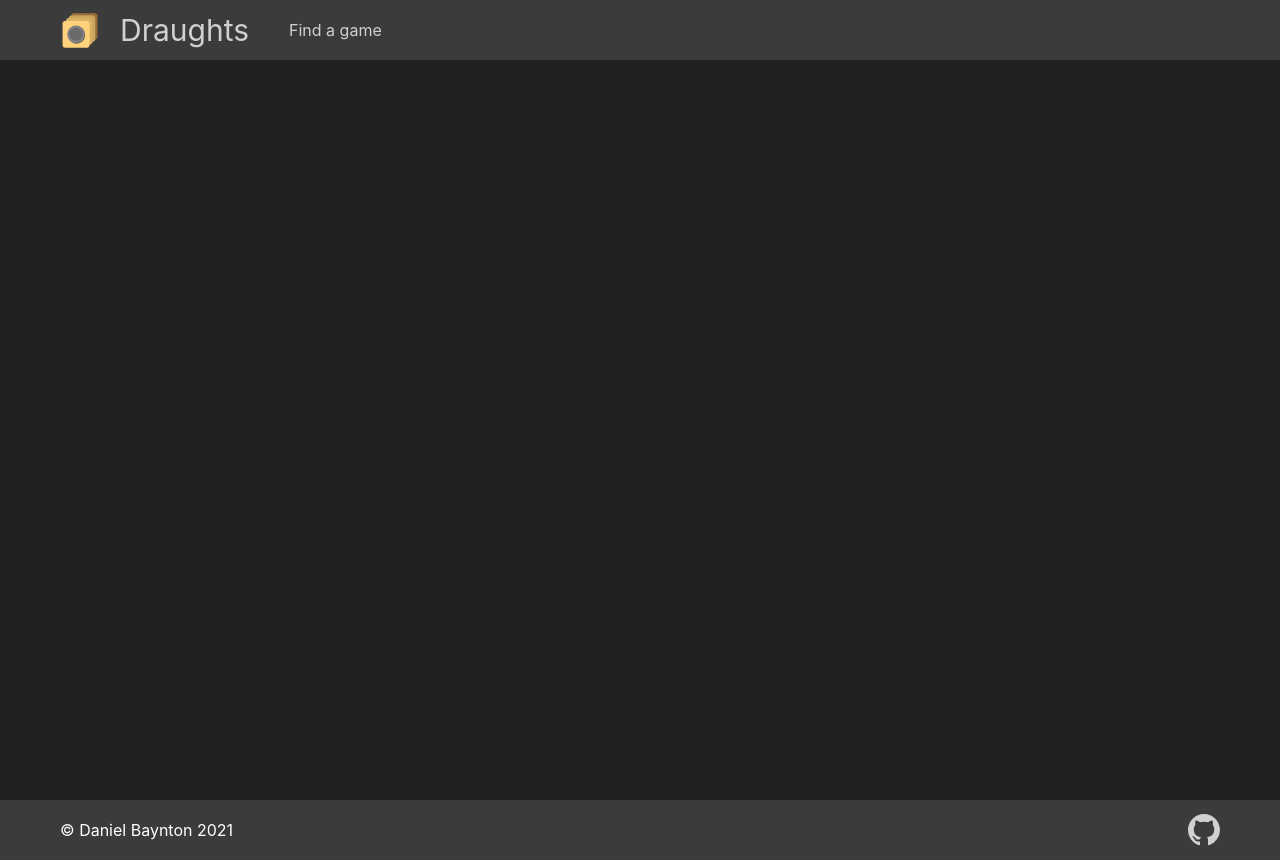
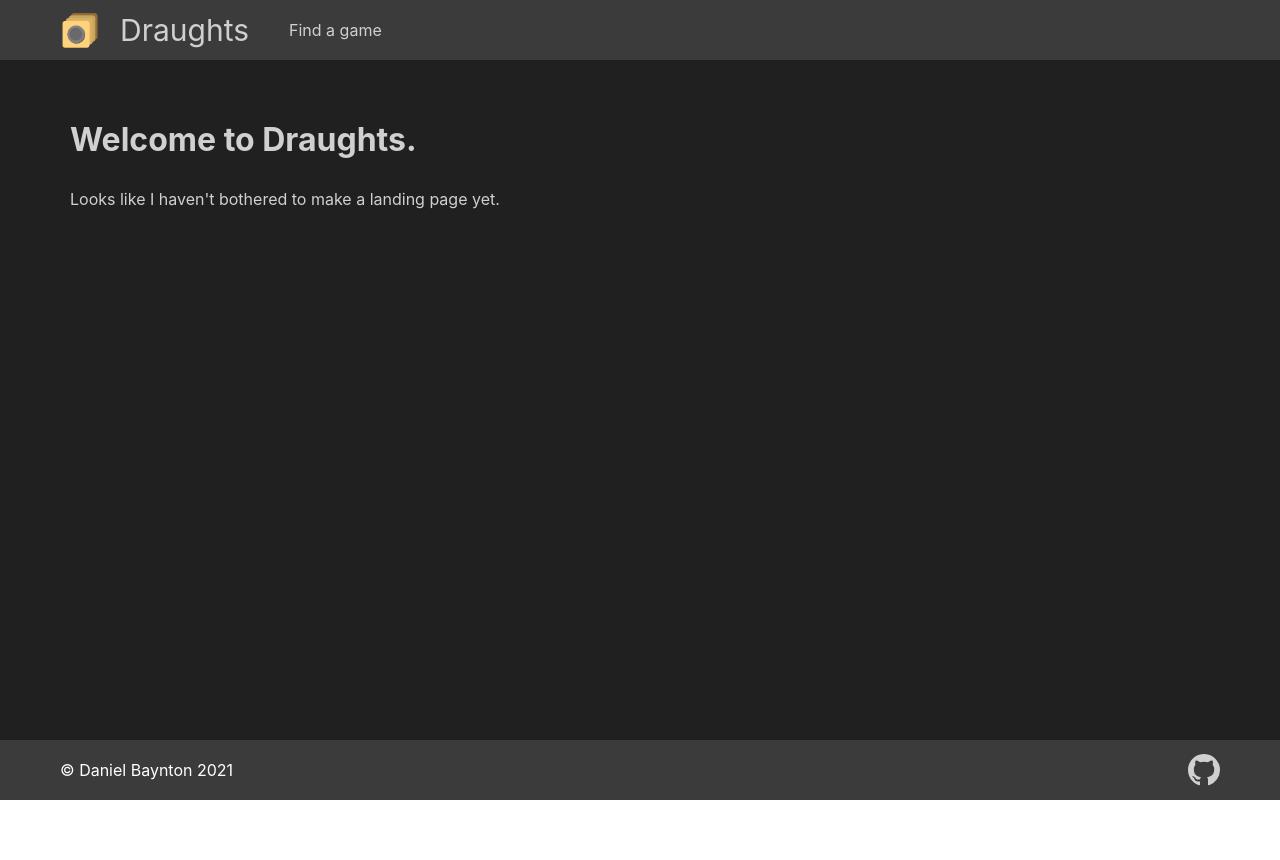
Before and after one commit to 230Daniel/DraughtsV2, a React (Create React App) app in the folder draughts.frontend/: page / in a window 1280 px wide. After the commit the page ends 800 px from the top, so only its background shows below. Built offline with nearby package versions, Linux system fonts and the light colour scheme.

Commit message:
Added index page

```diff
--- a/draughts.frontend/public/index.css
+++ b/draughts.frontend/public/index.css
@@ -8,10 +8,10 @@ body{
 }
 
 main{
-	min-height: 100vh;
+	min-height: calc(100vh - 60px);
 	overflow: auto;
 	background-color: #202020;
-	color: #ffffff;
+	color: #d0d0d0;
 }
 
 .container {
@@ -48,6 +48,7 @@ main{
 }
 
 .container > h1{
+	margin-top: 60px;
 	margin-bottom: 30px;
 }
 
--- a/draughts.frontend/src/App.jsx
+++ b/draughts.frontend/src/App.jsx
@@ -2,6 +2,7 @@ import React from "react";
 import { BrowserRouter as Router, Switch, Route } from "react-router-dom";
 import Footer from "./components/layout/Footer";
 import Navbar from "./components/layout/Navbar";
+import Index from "./pages/Index";
 
 export default class App extends React.Component{
 	render(){
@@ -10,6 +11,7 @@ export default class App extends React.Component{
 				<main>
 					<Navbar/>
 					<Switch>
+						<Route path="/" component={Index}/>
 					</Switch>
 				</main>
 				<footer>
--- a/draughts.frontend/src/pages/Index.jsx
+++ b/draughts.frontend/src/pages/Index.jsx
@@ -0,0 +1,12 @@
+import React from "react";
+
+export default class Index extends React.Component{
+	render(){
+		return(
+			<div className="container">
+				<h1>Welcome to Draughts.</h1>
+				<p>Looks like I haven't bothered to make a landing page yet.</p>
+			</div>
+		);
+	}
+}
```
